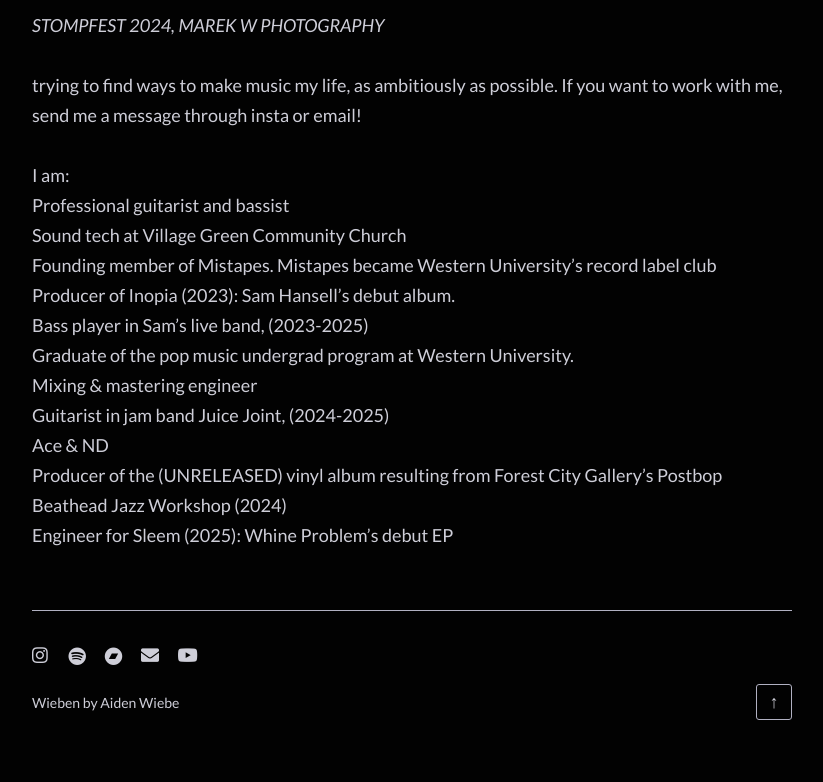
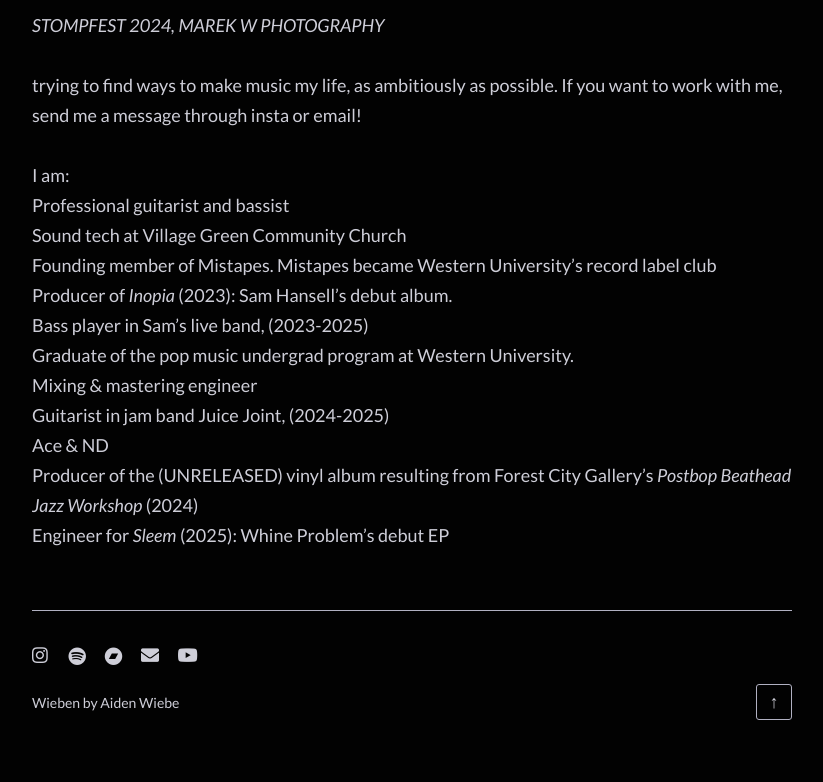
Before and after one commit to SamsonGoodenough/wieben-site, a Jekyll site: the page built from about.md, in a window 1280 px wide. Shown: the part 916-1698 px from the top of the page, without its empty margins (228-1051 px from the left). Built offline with Jekyll 4.4.1, drawn with Linux system fonts in a browser that asks for light colours; some web fonts are replaced.

Commit message:
broh im goign to lose m mind

```diff
--- a/about.md
+++ b/about.md
@@ -27,11 +27,11 @@
 Professional guitarist and bassist <br>
 Sound tech at Village Green Community Church<br>
 Founding member of Mistapes. Mistapes became Western University’s record label club<br>
-Producer of Inopia (2023): Sam Hansell’s debut album. <br>
+Producer of *Inopia* (2023): Sam Hansell’s debut album. <br>
 Bass player in Sam’s live band, (2023-2025)<br>
 Graduate of the pop music undergrad program at Western University. <br>
 Mixing & mastering engineer<br>
 Guitarist in jam band Juice Joint, (2024-2025)<br>
 Ace & ND <br>
-Producer of the (UNRELEASED) vinyl album resulting from Forest City Gallery’s Postbop Beathead Jazz Workshop (2024)<br>
-Engineer for Sleem (2025): Whine Problem’s debut EP
+Producer of the (UNRELEASED) vinyl album resulting from Forest City Gallery’s *Postbop Beathead Jazz Workshop* (2024)<br>
+Engineer for *Sleem* (2025): Whine Problem’s debut EP
```
